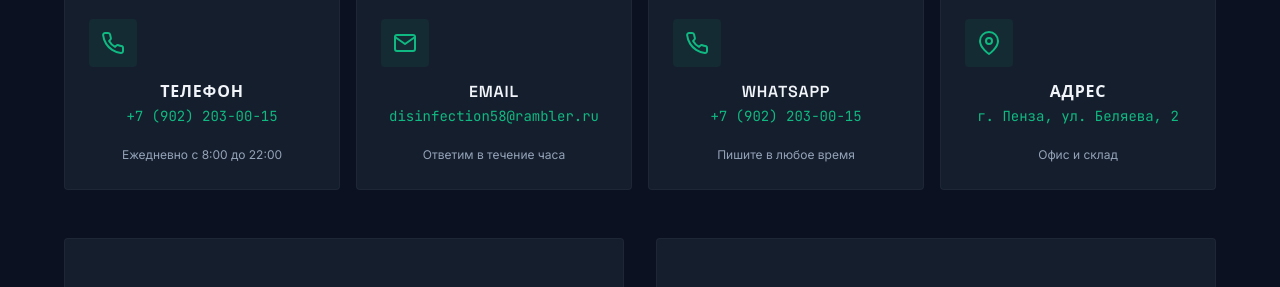
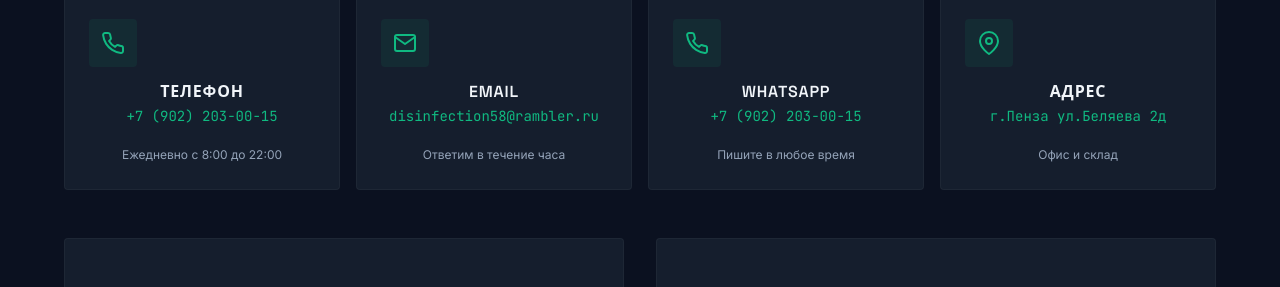
Before and after one commit to kaylas000/dez-obrabotka.pro, a Jekyll site: the page built from contacts/index.html, in a window 1280 px wide and 900 px high. Shown: the part 365-652 px from the top of the window. Built offline with Jekyll 4.4.1, drawn with Linux system fonts in a browser that asks for light colours.

Commit message:
fix: адрес г.Пенза ул.Беляева 2д

```diff
--- a/_config.yml
+++ b/_config.yml
@@ -11,7 +11,7 @@
 city_prefix: Пенза и Пензенская область
 city_phone: +7 (902) 203-00-15
 city_phone_raw: 79022030015
-city_address: г. Пенза, ул. Беляева, 2
+city_address: г.Пенза ул.Беляева 2д
 
 plugins:
   - jekyll-sitemap
--- a/_data/cities/penza.yml
+++ b/_data/cities/penza.yml
@@ -9,7 +9,7 @@
 email: disinfection58@rambler.ru
 inn: 583513047808
 legal: ИП СОРОКИН СЕРГЕЙ АЛЕКСАНДРОВИЧ
-address: г. Пенза, ул. Беляева, 2
+address: г.Пенза ул.Беляева 2д
 region: Пензенская область
 url: https://dez-obrabotka.pro
 prefix: Пенза и Пензенская область
--- a/_data/city.yml
+++ b/_data/city.yml
@@ -9,7 +9,7 @@
 email: disinfection58@rambler.ru
 inn: 583513047808
 legal: ИП СОРОКИН СЕРГЕЙ АЛЕКСАНДРОВИЧ
-address: г. Пенза, ул. Беляева, 2
+address: г.Пенза ул.Беляева 2д
 region: Пензенская область
 url: https://dez-obrabotka.pro
 prefix: Пенза и Пензенская область
--- a/contacts/index.html
+++ b/contacts/index.html
@@ -86,7 +86,7 @@
       <div class="contact-card reveal" style="cursor:default">
         <div class="contact-card__icon-wrap">{% include icons/map-pin.svg %}</div>
         <h3 class="contact-card__title">Адрес</h3>
-        <p class="contact-card__value">г. Пенза, ул. Беляева, 2</p>
+        <p class="contact-card__value">г.Пенза ул.Беляева 2д</p>
         <p class="contact-card__desc">Офис и склад</p>
       </div>
     </div>
```
